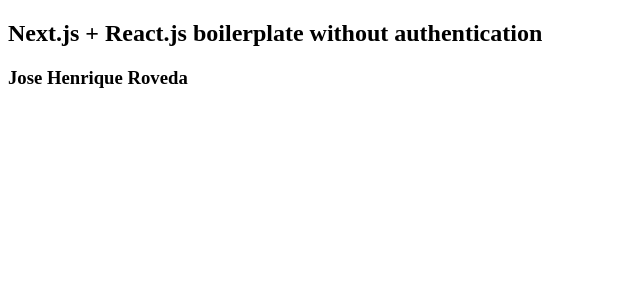
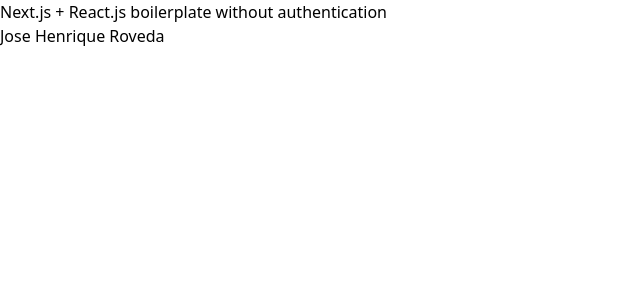
Before and after one commit to josehenriqueroveda/tailvet, a Next.js app: page / in a window 1280 px wide. Shown: the top 300 px of the page, without its empty margins (0-640 px from the left). Built offline with nearby package versions, Linux system fonts and the light colour scheme.

Commit message:
refactor: adjust paths and create `_app.js` to import `globals.css`

```diff
--- /dev/null
+++ b/pages/_app.js
@@ -0,0 +1,5 @@
+import "../src/styles/globals.css";
+
+export default function App({ Component, pageProps }) {
+  return <Component {...pageProps} />;
+}
--- a/pages/api/v1/migrations/index.js
+++ b/pages/api/v1/migrations/index.js
@@ -1,6 +1,6 @@
 import migrationRunner from "node-pg-migrate";
 import { resolve } from "node:path";
-import database from "infra/database";
+import database from "src/infra/database";
 
 export default async function status(request, response) {
   const allowedMethods = ["GET", "POST"];
--- a/pages/api/v1/status/index.js
+++ b/pages/api/v1/status/index.js
@@ -1,4 +1,4 @@
-import database from "infra/database.js";
+import database from "src/infra/database.js";
 
 async function status(request, response) {
   const updatedAt = new Date().toISOString();
--- a/pages/status/index.js
+++ b/pages/status/index.js
@@ -1,6 +1,5 @@
 import useSWR from "swr";
-import fetcher from "app/utils/fetcher";
-import "app/styles/globals.css";
+import fetcher from "src/utils/fetcher";
 
 import {
   LuDatabase,
--- a/src/infra/compose.yaml
+++ b/src/infra/compose.yaml
@@ -3,6 +3,6 @@
     container_name: "postgres-dev"
     image: "postgres:16.4-alpine3.20"
     env_file:
-      - ../.env.development
+      - ../../.env.development
     ports:
       - "5432:5432"
```
Also changed, not shown: package.json (+6 -6 lines).
